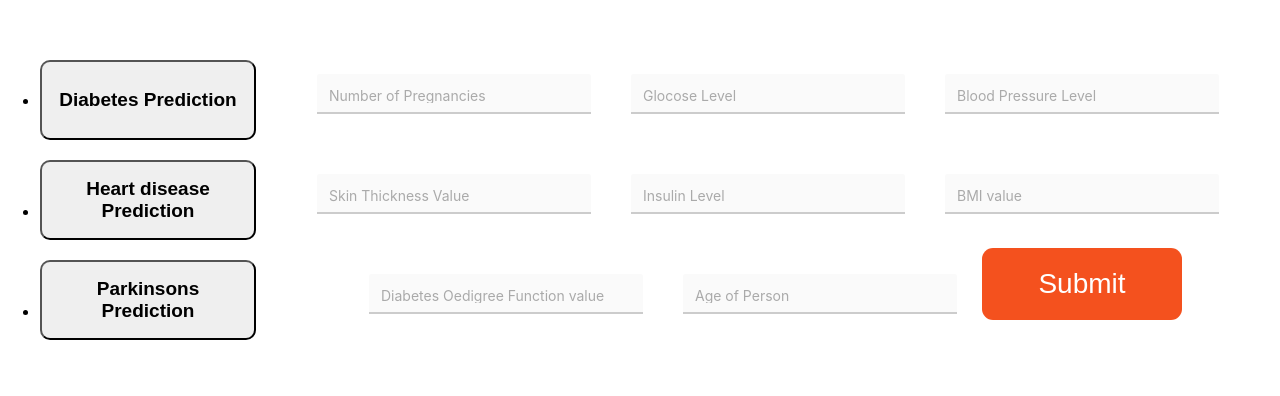
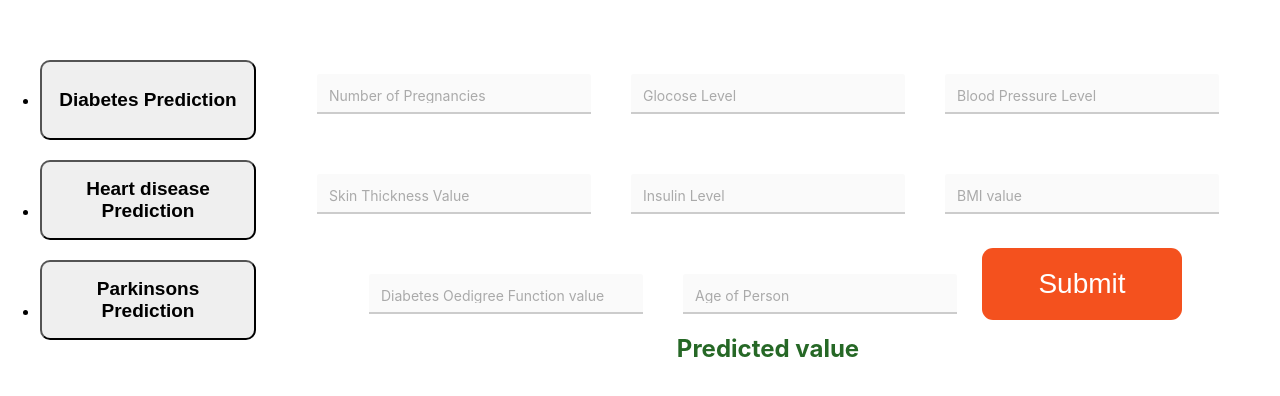
Before and after one commit to AbhishekGupta-193/Disease_Prediction_Application, a React (Create React App) app: page / in a window 1280 px wide. Shown: the part 126-522 px from the top of the page. Built offline with nearby package versions, Linux system fonts and the light colour scheme.

Commit message:
tested ml  model integration

```diff
--- a/src/components/diabetes.js
+++ b/src/components/diabetes.js
@@ -16,29 +16,36 @@ function Diabetes() {
         dofv: "",
         age: ""
     })
-
+const [result, setResult] = useState("")
     const handleChange = (e) => {
         const { name, value } = e.target;
-        console.log(name, value);
+        // console.log(name, value);
         setUser({
             ...user,
             [name]: value
         })
     }
 
-    const submit = () => {
+    const submit = async() => {
         const { preg, gl, bp, skv, il, bmi, dofv, age } = user
-        if (preg && gl && bp && skv && il && bmi && dofv && age) {
-            axios.post("http://localhost:8000/", user)
-                .then(res => alert(res.data.message));
-            redirect('http://localhost:8000/');
-        }
-        else {
-            alert("No feild should be empty");
-        }
+        const url="http://127.0.0.1:5000/predict"
+        const res=await axios.post(url,user)
+        const data=res.data;
+        setResult(data);
+
+
+        // if (preg && gl && bp && skv && il && bmi && dofv && age) {
+        //     axios.post("http://localhost:8000/", user)
+        //         .then(res => alert(res.data.message));
+        //     redirect('http://localhost:8000/');
+        // }
+        // else {
+        //     alert("No feild should be empty");
+        // }
     }
 
     return (
+        <>
         <div className="main-home">
 
             <label class="custom-field two">
@@ -84,6 +91,15 @@ function Diabetes() {
             <button class="button" style={{ verticalAlign: "middle" }} onClick={submit}><span>Submit </span></button>
 
         </div >
+        <section>
+            <div className='result-header'>
+                    Predicted value
+            </div>
+            <div className='result'>
+                {result}
+            </div>
+        </section>
+        </>
     )
 }
 
--- a/src/index.css
+++ b/src/index.css
@@ -11,3 +11,14 @@ code {
   font-family: source-code-pro, Menlo, Monaco, Consolas, 'Courier New',
     monospace;
 }
+.result-header{
+  text-align: center;
+  font-size: x-large;
+  font-weight: bold;
+  color: rgb(38, 104, 38);
+}
+.result{
+  text-align: center;
+  font-size: medium;
+  font-weight: bold;
+}
```
Also changed, not shown: 1 other file (tests, documents, lock files or other folders).
